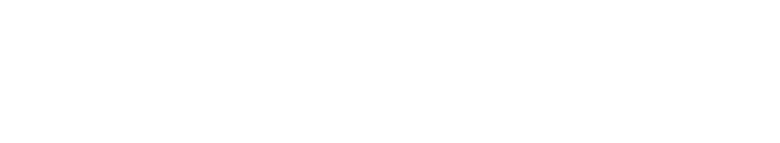
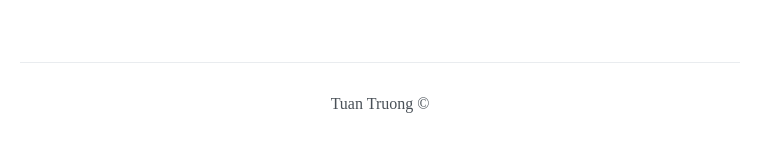
Before and after one commit to tuantruong625/portfolio, a Vue app: page / in a window 1280 px wide. Shown: the part 2604-2747 px from the top of the page, without its empty margins (260-1040 px from the left). Before the commit the page ends 2602 px from the top, so only its background shows below. Built offline with nearby package versions, Linux system fonts and the light colour scheme.

Commit message:
Add footer

```diff
--- a/src/App.vue
+++ b/src/App.vue
@@ -38,6 +38,7 @@
     <Skills />
     <Project />
     <Contact />
+    <Footer />
   </div>
 </template>
 
@@ -47,6 +48,7 @@ import About from '@/components/about/About.vue';
 import Skills from '@/components/skills/Skills.vue';
 import Project from '@/components/projects/Projects.vue';
 import Contact from '@/components/contact/Contact.vue';
+import Footer from '@/components/footer/Footer.vue';
 
 export default {
   components: {
@@ -55,6 +57,7 @@ export default {
     Skills,
     Project,
     Contact,
+    Footer,
   },
   data() {
     return {
--- a/src/components/about/about.scss
+++ b/src/components/about/about.scss
@@ -22,6 +22,7 @@
 
     &--sub-header {
       color: #adb5bd;
+      line-height: 1.5;
     }
   }
 
--- a/src/components/contact/Contact.vue
+++ b/src/components/contact/Contact.vue
@@ -1,7 +1,7 @@
 <template>
   <div class="container contact">
     <img class="contact__image" src="@/assets/undraw_envelope_n8lc.png" alt="web">
-    <form class="contact__form">
+    <form class="contact__form" method="POST" action="https://formspree.io/tuan.truong.dsgn@gmail.com">
       <div class="contact__form-group">
         <label for="name" class="contact__form-label">
           Name
--- /dev/null
+++ b/src/components/footer/Footer.vue
@@ -0,0 +1,30 @@
+<template>
+  <div class="container">
+    <div class="footer">
+      <span class="footer--text">Tuan Truong &copy;</span>
+    </div>
+  </div>
+</template>
+
+<script>
+export default {
+
+};
+</script>
+
+<style lang="scss">
+.footer {
+  margin-top: 10rem;
+  margin-bottom: 2rem;
+  display: flex;
+  justify-content: center;
+  align-items: center;
+  border-top: 1px solid #e9ecef;
+  padding-top: 2rem;
+
+  &--text {
+    color: #495057;
+  }
+}
+
+</style>
```
